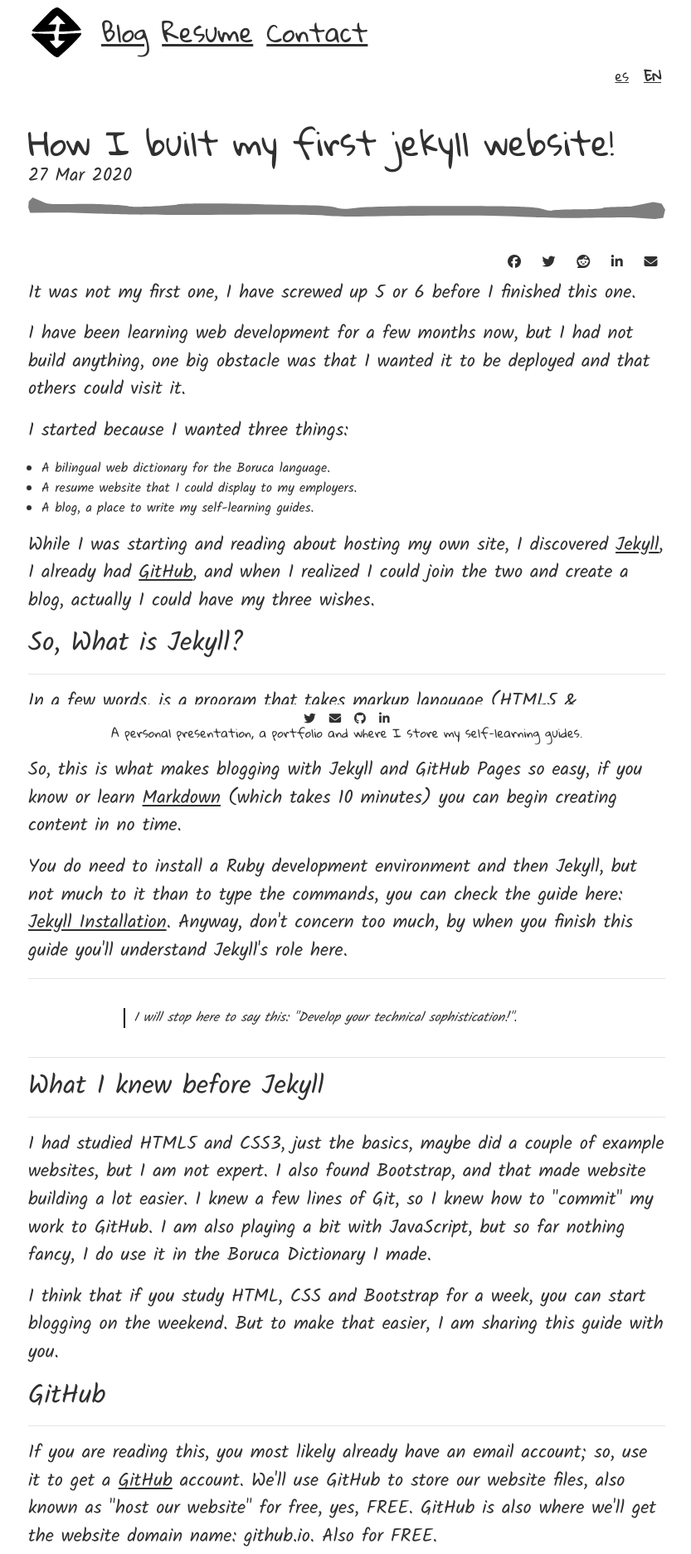
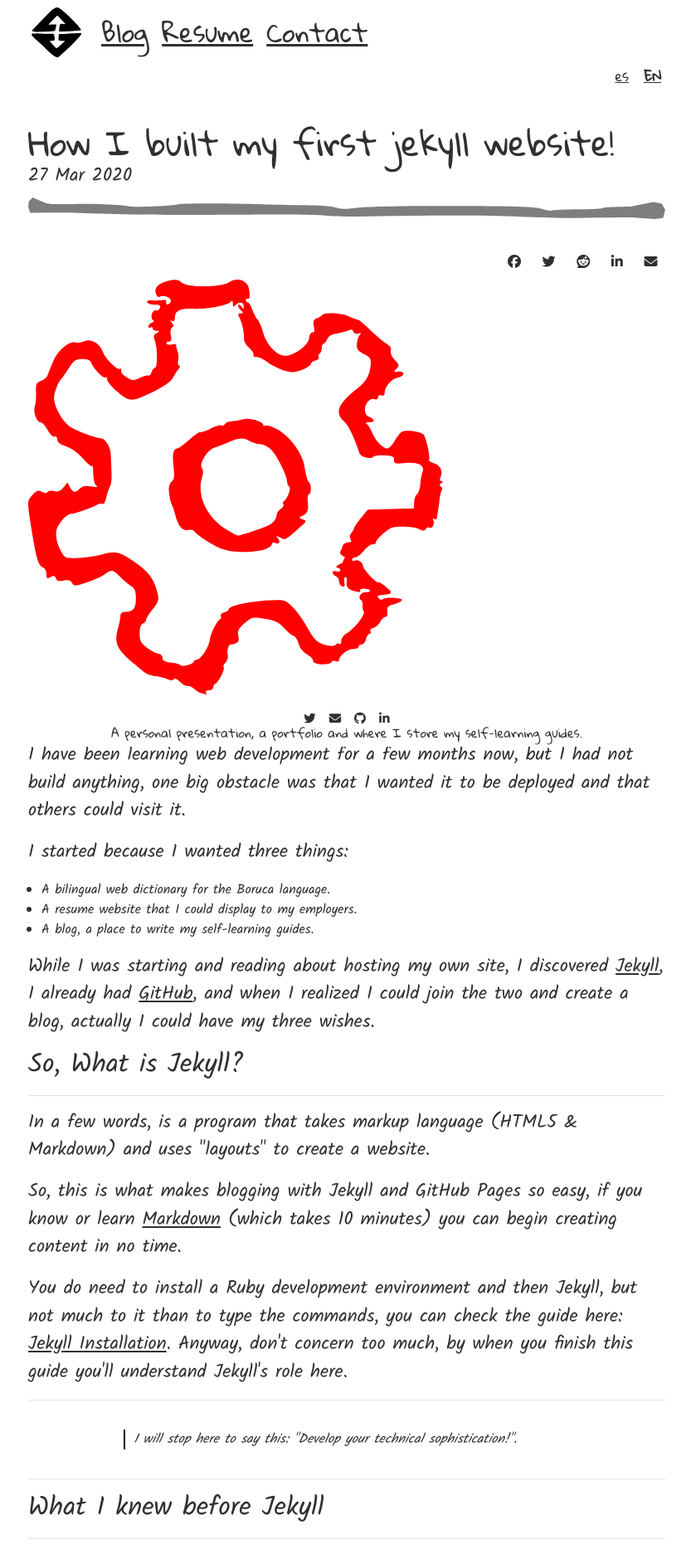
Before and after one commit to adrian-robles/adrian-robles.github.io, a Jekyll site: the page built from _posts/2020-03-29-how-i-built-my-first-jekyll.html, in a window 1280 px wide. Shown: the top 1873 px of the page at 83% size, without its empty margins (222-1055 px from the left). Built offline with Jekyll 4.4.1, drawn with Linux system fonts in a browser that asks for light colours; nearby versions of some CDN libraries.

Commit message:
Add icon directly to post

```diff
--- a/_posts/2020-03-29-how-i-built-my-first-jekyll.html
+++ b/_posts/2020-03-29-how-i-built-my-first-jekyll.html
@@ -10,6 +10,10 @@ ref: how-i-built-my-first-jekyll-website
 last_modified_at: 2020-03-27 00:00:00 -0600
 categories: project
 ---
+<div class="post-icon mb-2">
+  <img src="/assets/images/adrianLogos/ppr.svg" alt="Project Icon" class="img-fluid -mx-auto">
+  <span>{{category}}</span>
+</div>
 
 <p>
   It was not my first one, I have screwed up 5 or 6 before I finished this one.
```
